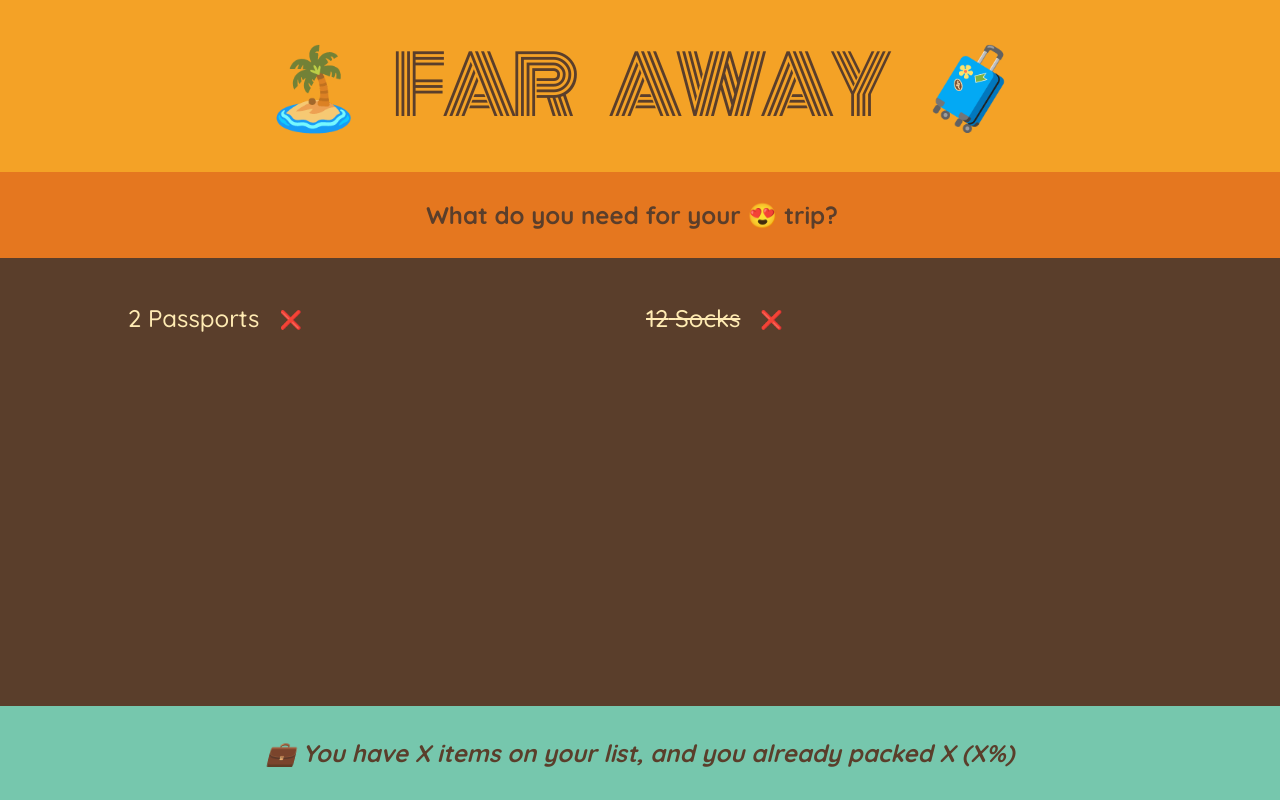
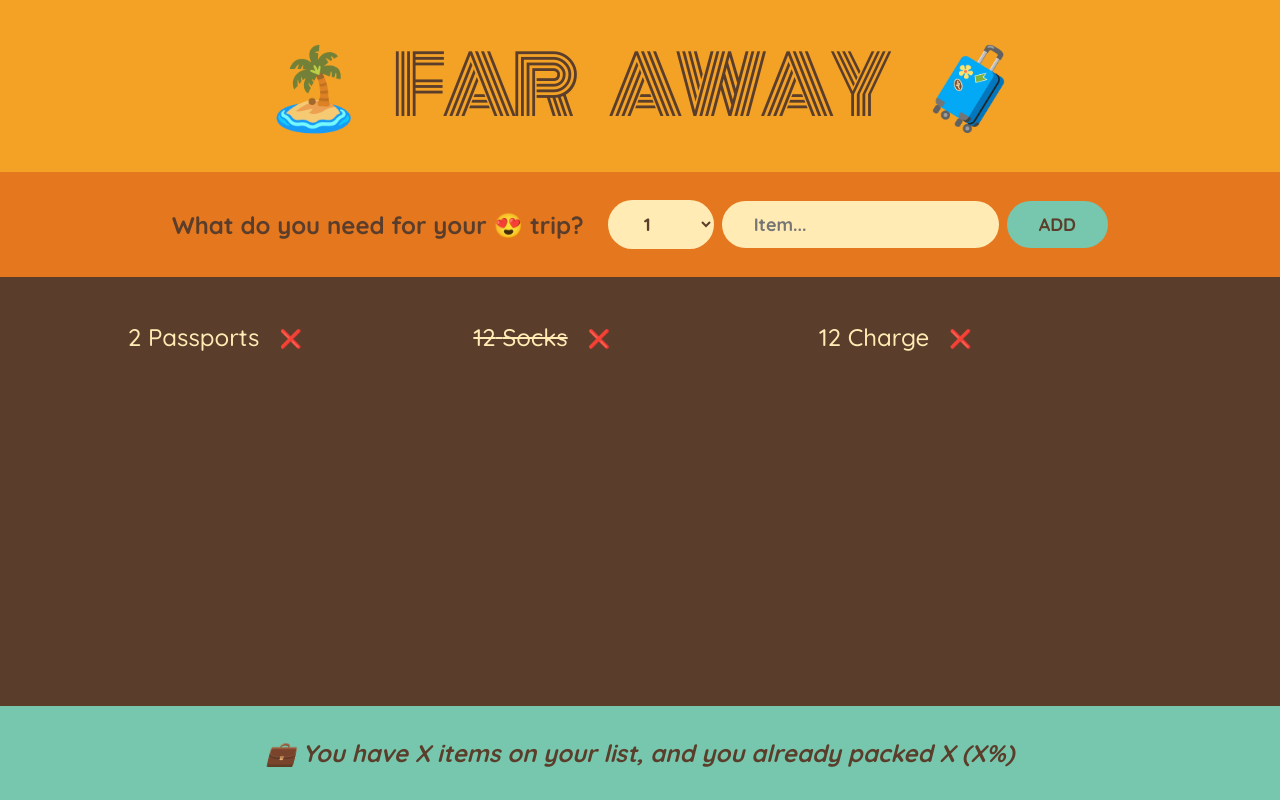
Before and after one commit to Rahimah-817/travel-list, a React (Create React App) app: page / in a window 1280 px wide. Built offline with nearby package versions, Linux system fonts and the light colour scheme.

Commit message:
17. Building a Form and Handling Submissions

```diff
--- a/src/App.js
+++ b/src/App.js
@@ -1,6 +1,7 @@
 const initialItems = [
   { id: 1, description: "Passports", quantity: 2, packed: false },
   { id: 2, description: "Socks", quantity: 12, packed: true },
+  { id: 2, description: "Charge", quantity: 12, packed: false },
 ];
 
 export default function App() {
@@ -18,18 +19,62 @@ function Logo() {
   return <h1>🏝️ Far Away 🧳</h1>;
 }
 function Form() {
+  function handleSubmit(e) {
+    e.preventDefault();
+  }
+
   return (
-    <div className="add-form">
+    <form
+      className="add-form"
+      onSubmit={handleSubmit}>
       <h3>What do you need for your 😍 trip?</h3>
-    </div>
+      <select>
+        {Array.from({ length: 20 }, (_, i) => i + 1).map((num) => (
+          <option
+            value={num}
+            key={num}>
+            {num}
+          </option>
+        ))}
+      </select>
+      <input
+        type="text"
+        placeholder="Item..."
+      />
+      <button>Add</button>
+    </form>
   );
 }
+// function Form() {
+//   return (
+//     <form className="add-form">
+//       <h3>What do you need for your 😍 trip?</h3>
+//       <select>
+//         {Array.from({ length: 20 }, (_, i) => i + 1).map((num) => (
+//           <option
+//             value={num}
+//             key={num}>
+//             {num}
+//           </option>
+//         ))}
+//       </select>
+//       <input
+//         type="text"
+//         placeholder="Item..."
+//       />
+//       <button>Add Item</button>
+//     </form>
+//   );
+// }
 function PackingList() {
   return (
     <div className="list">
       <ul>
         {initialItems.map((item) => (
-          <Item item={item} />
+          <Item
+            item={item}
+            key={item.id}
+          />
         ))}
       </ul>
     </div>
```
